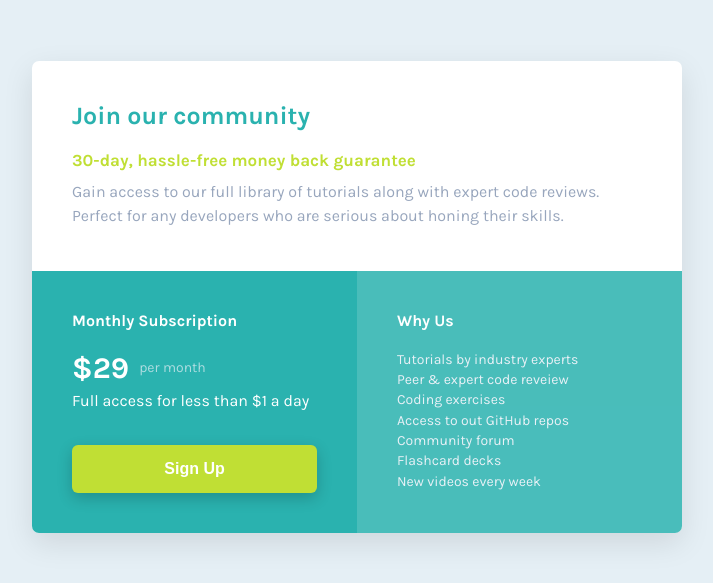
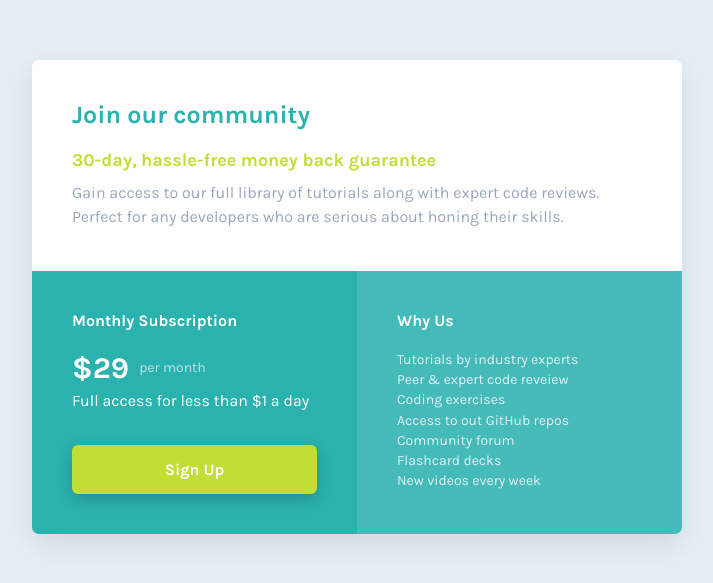
Before and after one commit to itsmeEVIL/frontendmentor-solutions, a plain HTML site: page single-price-grid-component/index.html in a window 1280 px wide. Shown: the part 103-686 px from the top of the page, without its empty margins (283-996 px from the left). Drawn offline with Linux system fonts and the light colour scheme.

Commit message:
single-price-grid-component: tweaks here and there
Signed-off-by: itsmeEVIL <evilsgonnacry@gmail.com>

```diff
--- a/single-price-grid-component/index.html
+++ b/single-price-grid-component/index.html
@@ -37,7 +37,7 @@
                 <p class="card__left__paragraph">
                     Full access for less than &dollar;1 a day
                 </p>
-                <button class="card__left__button">Sign Up</button>
+                <a href="#" class="card__left__button">Sign Up</a>
             </section>
 
             <section class="card__right">
--- a/single-price-grid-component/style.css
+++ b/single-price-grid-component/style.css
@@ -1,11 +1,8 @@
 @import url("https://fonts.googleapis.com/css2?family=Karla:wght@400;700&display=swap");
 
 :root {
-    /* primary */
     --cyan: hsl(179, 62%, 43%);
     --bright-yellow: hsl(71, 73%, 54%);
-
-    /* neutral */
     --light-gray: hsl(204, 43%, 93%);
     --grayish-blue: hsl(218, 22%, 67%);
 }
@@ -34,7 +31,6 @@ body {
     grid-template-columns: 1fr 1fr;
     grid-template-rows: 8fr 10fr;
     max-width: 650px;
-    background-color: #fff;
     box-shadow: 0 10px 30px rgba(0, 0, 0, 0.1);
     border-radius: 7px;
     overflow: hidden;
@@ -44,6 +40,7 @@ body {
     grid-column: 1/3;
     grid-row: 1/2;
     padding: 4rem;
+    background-color: #fff;
 }
 .card__top__main__heading {
     font-size: 2.5rem;
@@ -51,7 +48,7 @@ body {
     color: var(--cyan);
 }
 .card__top__secondary__heading {
-    font-size: 1.7rem;
+    font-size: 1.8rem;
     font-weight: 700;
     color: var(--bright-yellow);
     margin: 2rem 0 1rem;
@@ -85,7 +82,7 @@ body {
     font-size: 1.4rem;
     font-weight: lighter;
     color: var(--light-gray);
-    opacity: 0.7;
+    opacity: 0.8;
     margin-left: 1rem;
 }
 .card__left__paragraph {
@@ -93,16 +90,17 @@ body {
     margin-bottom: 3.5rem;
 }
 .card__left__button {
+    display: inline-block;
     background-color: var(--bright-yellow);
     font-size: 1.6rem;
     font-weight: 700;
     color: #fff;
+    text-align: center;
+    text-decoration: none;
     width: 100%;
     padding: 1.5rem 0;
-    border: 0;
     border-radius: 6px;
     outline: 0;
-    text-decoration: none;
     box-shadow: 0 5px 15px rgba(0, 0, 0, 0.2);
     transition: opacity 0.2s ease, box-shadow 0.2s ease;
 }
@@ -132,7 +130,6 @@ body {
     color: var(--light-gray);
     list-style-type: none;
     line-height: 1.45;
-    opacity: 1;
 }
 
 @media only screen and (max-width: 655px) {
@@ -160,7 +157,7 @@ body {
         padding: 3.5rem 2.5rem;
     }
     .card__left__button:focus {
-       box-shadow: 0 5px 15px rgba(0, 0, 0, 0.2);
+        box-shadow: 0 5px 15px rgba(0, 0, 0, 0.2);
     }
 
     .card__right {
```
